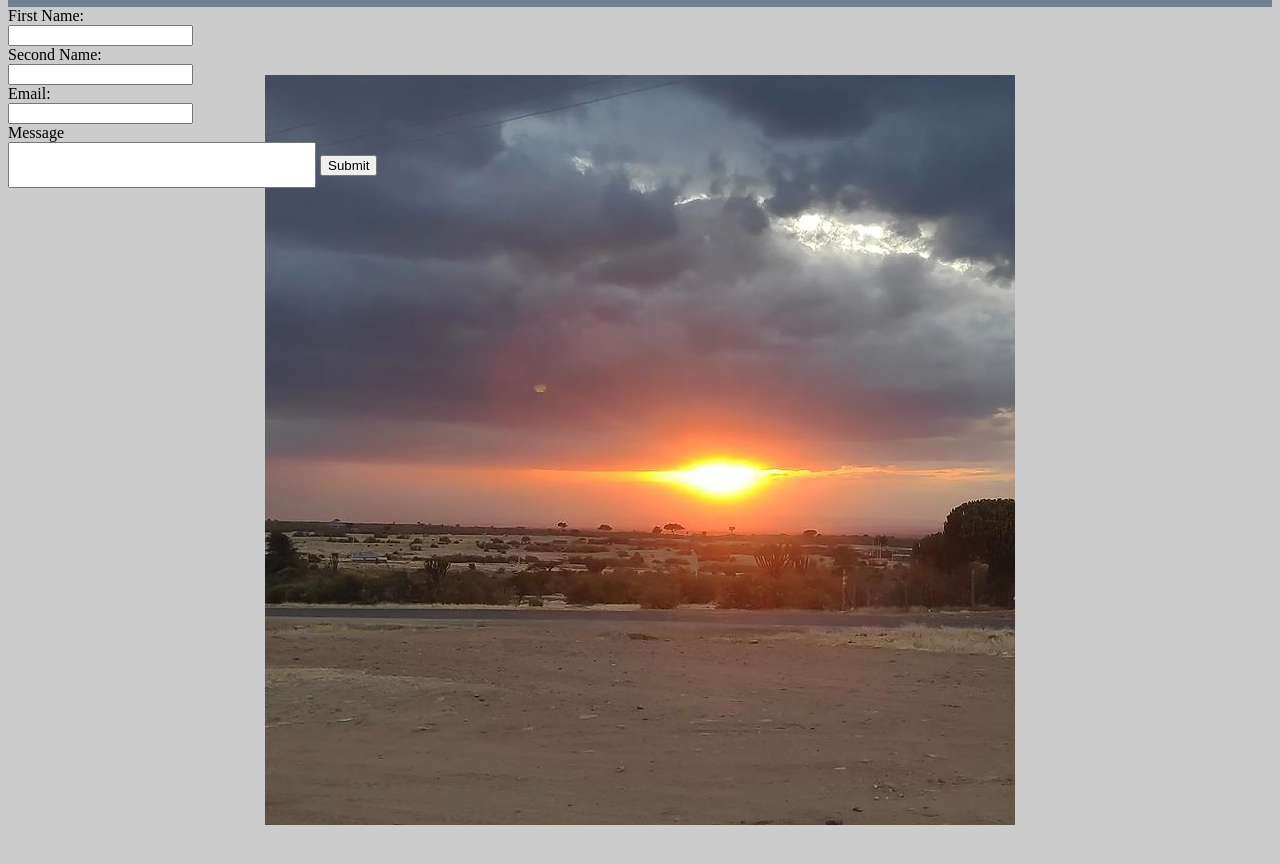
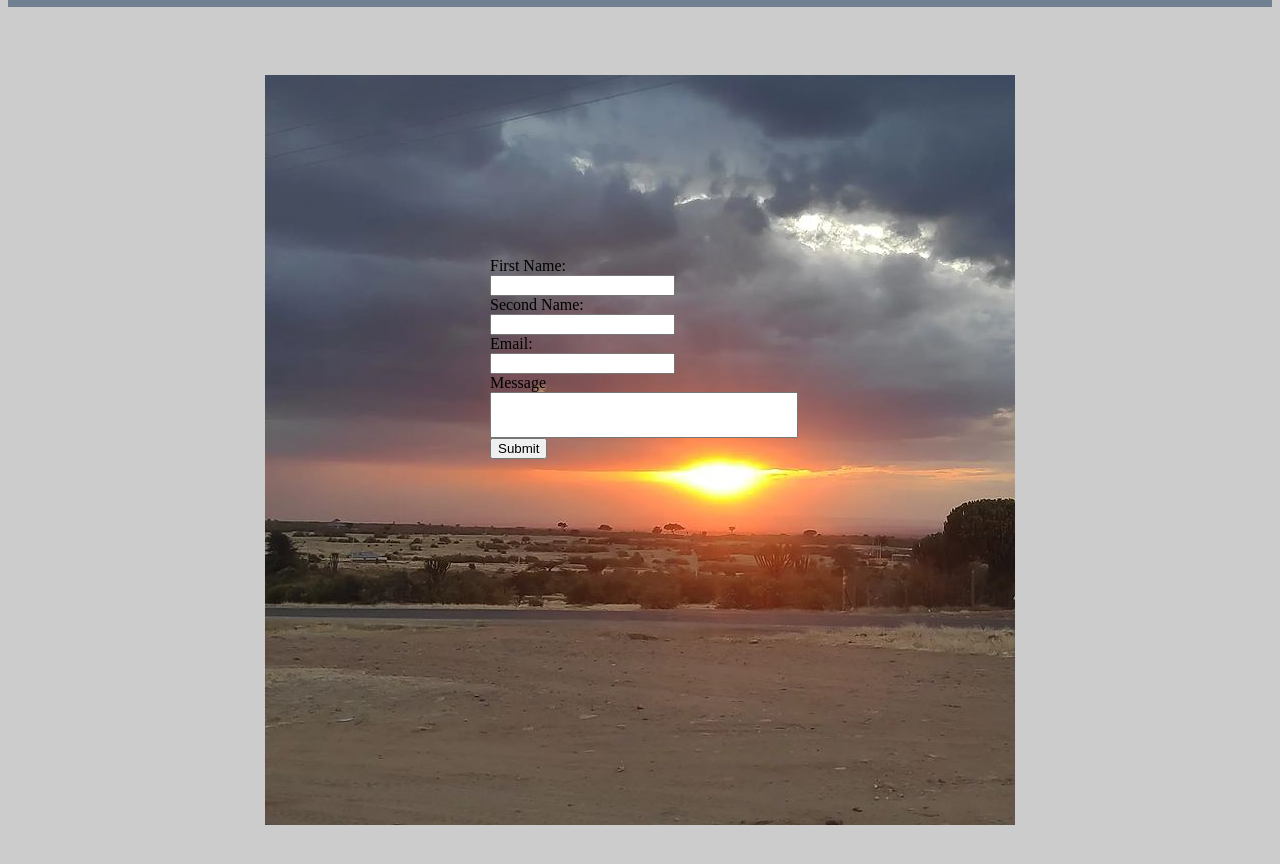
Before and after one commit to Gerald-GG/My-Portfolio-Website, a plain HTML site: page Contacts.html in a window 1280 px wide. Shown: the part 58-922 px from the top of the page. Drawn offline with Linux system fonts and the light colour scheme.

Commit message:
Modified

```diff
--- a/style.css
+++ b/style.css
@@ -40,3 +40,15 @@ p {
     font-family: "Times New Roman", Times, serif;
     padding: 250px;
 }
+
+.container {
+    display: flex;
+    justify-content: center;
+    align-items: center;
+}
+
+form {
+    width: 300px;
+    border: 2px;
+    padding: 250px;
+}
```
Also changed, not shown: index.html (+3 -2 lines).
